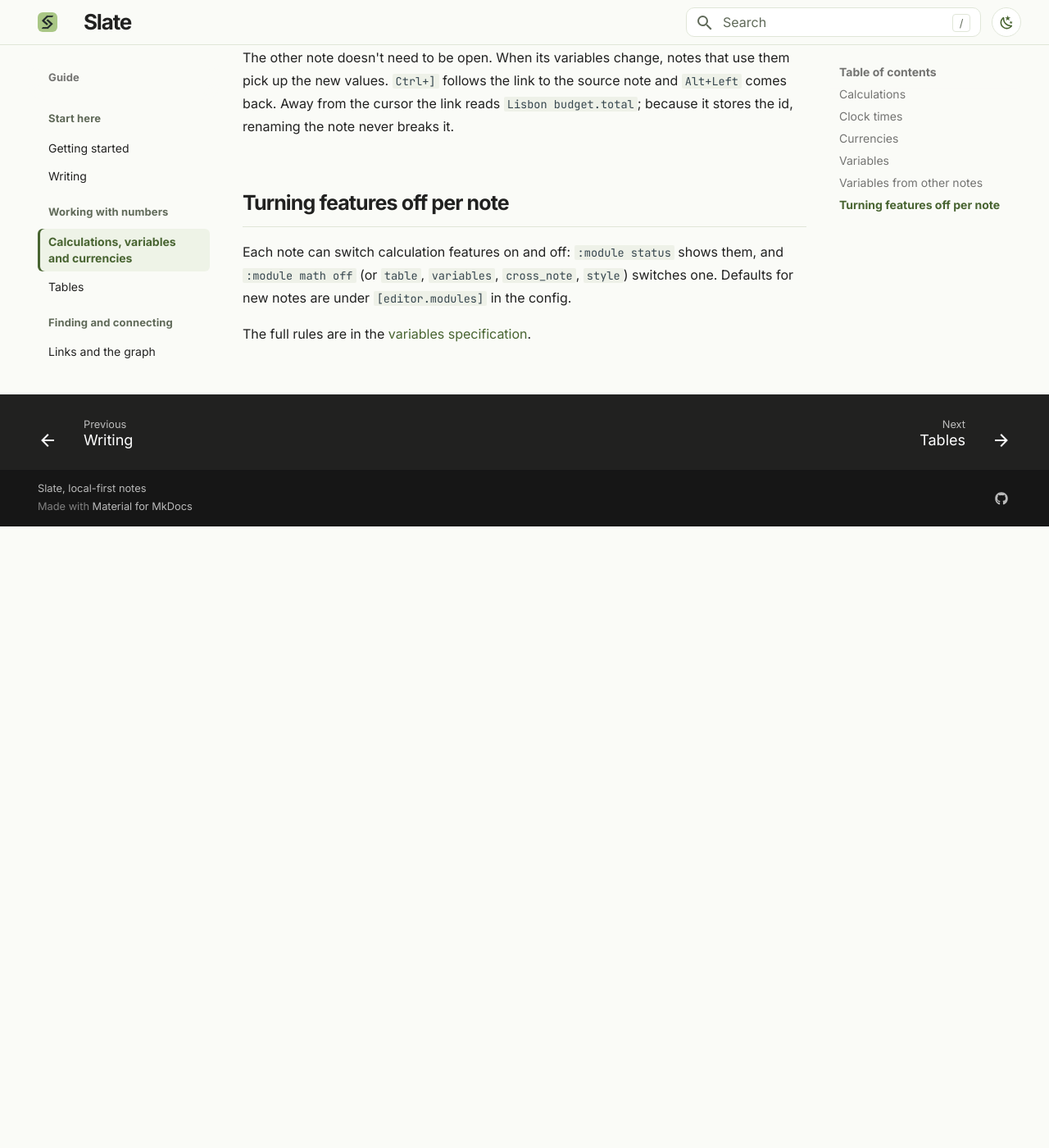
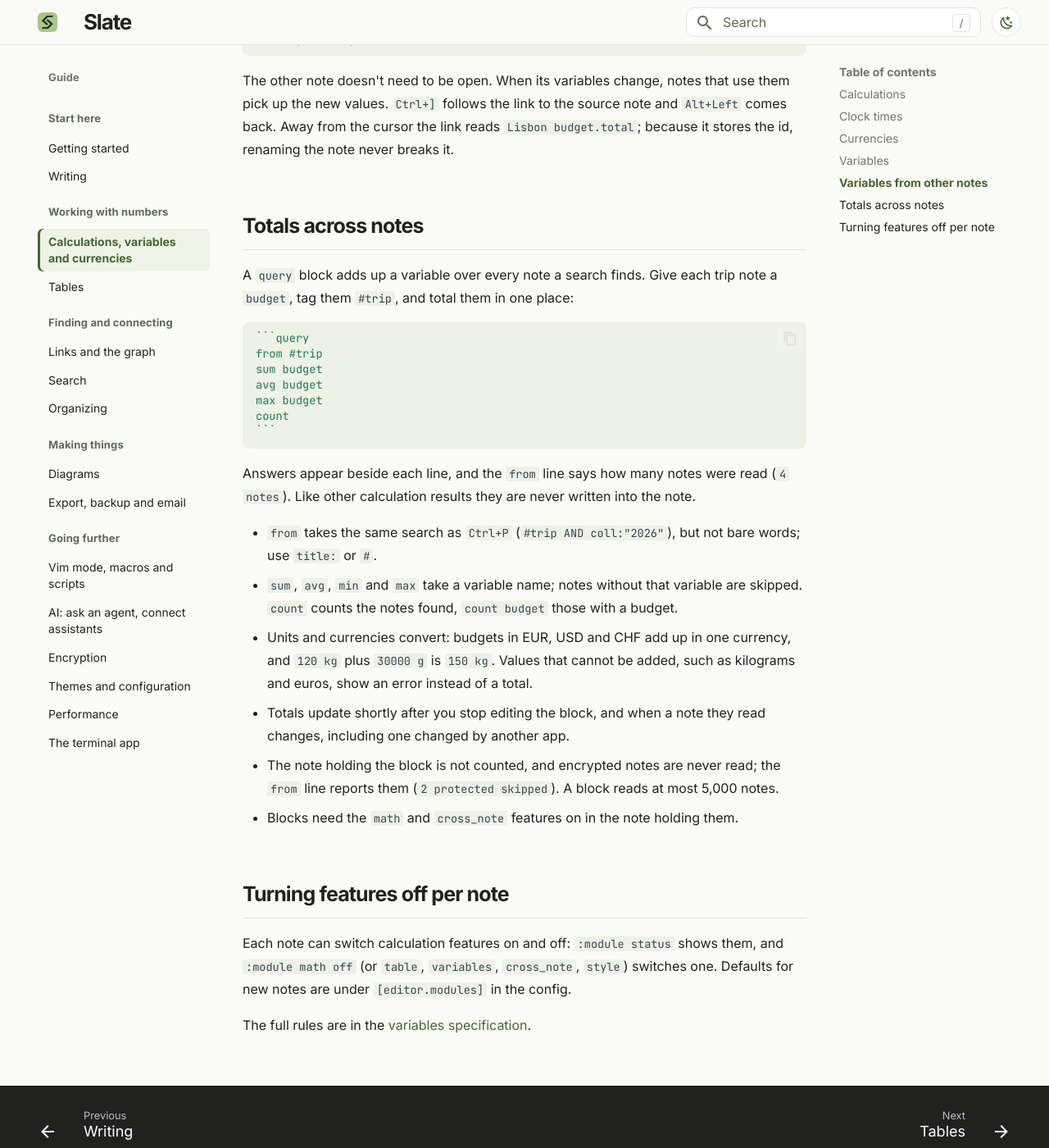
Before and after one commit to dborovcanin/slate-docs, an MkDocs documentation site: the page built from docs/calculations.md, in a window 1280 px wide and 1400 px high, scrolled down 4785 px. Shown: the whole window at 82% size. Built offline with MkDocs 1.6.1 and Material for MkDocs 9.7.7, drawn with Linux system fonts in a browser that asks for light colours; comment, search, counter and statistics services are not loaded; the version menu is left out; before the commit the page ends 5427 px from its top, so only the background shows below that; some of the changed text lies outside the part shown.

Commit message:
Explain totals across notes
The calculations guide shows query blocks, and the reference pages are
synced with Slate: variables keep their units, and startup work always
runs in the background.

`````diff
--- a/docs/calculations.md
+++ b/docs/calculations.md
@@ -113,8 +113,9 @@ Change `nights` to `5` and every line that depends on it updates at once.
 - If a name is assigned twice, the last assignment wins.
 - After three letters (`[editor] variable_autocomplete_min_chars`), Slate
   suggests matching names; `Tab` or `Enter` accepts.
-- A conversion stores its number: `budget := 2000 RSD to EUR` keeps the
-  amount in euros.
+- A variable keeps its unit or currency: `budget := 2000 RSD to EUR` holds
+  euros, so `budget * 2` is in euros too, and `weight := 120 kg` stays a mass.
+  Adding a bare number to it (`weight + 5`) has no answer; write `weight + 5 kg`.
 - Variable names are highlighted; in vim mode `gd` on a name jumps to where
   it is defined.
 - Variables can hold clock times and durations too:
@@ -146,6 +147,41 @@ and `Alt+Left` comes back. Away from the cursor the link reads
 `Lisbon budget.total`; because it stores the id, renaming the note never
 breaks it.
 
+## Totals across notes
+
+A `query` block adds up a variable over every note a search finds. Give each
+trip note a `budget`, tag them `#trip`, and total them in one place:
+
+````markdown
+```query
+from #trip
+sum budget
+avg budget
+max budget
+count
+```
+````
+
+Answers appear beside each line, and the `from` line says how many notes were
+read (`4 notes`). Like other calculation results they are never written into
+the note.
+
+- `from` takes the same search as `Ctrl+P` (`#trip AND coll:"2026"`), but not
+  bare words; use `title:` or `#`.
+- `sum`, `avg`, `min` and `max` take a variable name; notes without that
+  variable are skipped. `count` counts the notes found, `count budget` those
+  with a budget.
+- Units and currencies convert: budgets in EUR, USD and CHF add up in one
+  currency, and `120 kg` plus `30000 g` is `150 kg`. Values that cannot be
+  added, such as kilograms and euros, show an error instead of a total.
+- Totals update shortly after you stop editing the block, and when a note
+  they read changes, including one changed by another app.
+- The note holding the block is not counted, and encrypted notes are never
+  read; the `from` line reports them (`2 protected skipped`). A block reads at
+  most 5,000 notes.
+- Blocks need the `math` and `cross_note` features on in the note holding
+  them.
+
 ## Turning features off per note
 
 Each note can switch calculation features on and off: `:module status` shows
`````
Also changed, not shown: docs/reference/configuration.md (+5 -5 lines), docs/reference/features.md (+32 -7 lines), docs/reference/scripting.md (+1 -2 lines), docs/reference/variables.md (+23 -12 lines).
